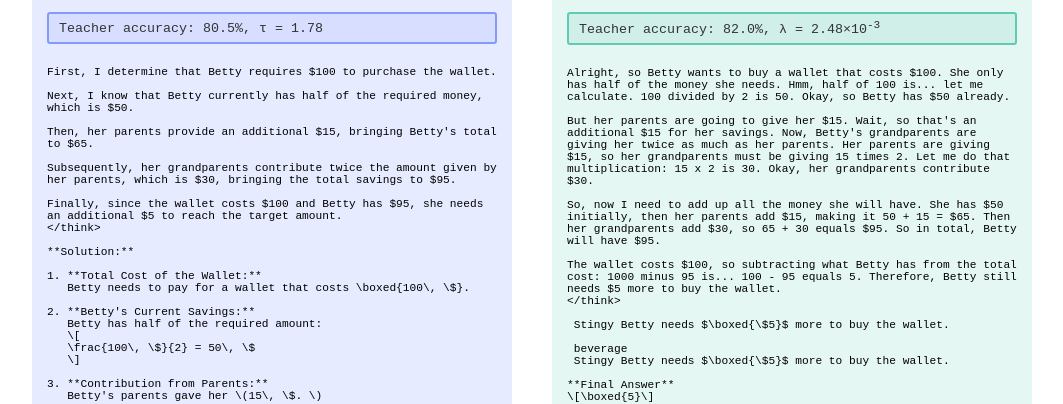
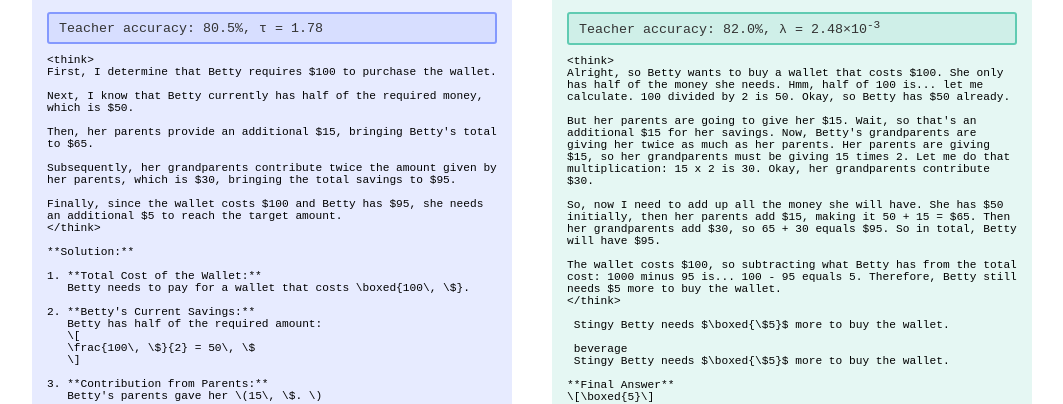
Before and after one commit to ashertrockman/testing, a plain HTML site: page traces/index.html in a window 1280 px wide. Shown: the part 404-808 px from the top of the page, without its empty margins (108-1171 px from the left). Drawn offline with Linux system fonts and the light colour scheme; a small style sheet from the web is missing.

Commit message:
think tag back

```diff
--- a/traces/index.html
+++ b/traces/index.html
@@ -328,9 +328,9 @@
             document.getElementById('instructions-content').innerHTML = `<pre>${data.instructions}</pre>`;
             document.getElementById('problem-content').innerHTML = `<pre>${data.problem}</pre>`;
             document.getElementById('blue-meta').innerHTML = `<small>${gp[0]}</small>`;
-            document.getElementById('blue-content').textContent = data.greenContent;
+            document.getElementById('blue-content').textContent = '<think>'+data.greenContent;
             document.getElementById('teal-meta').innerHTML = `<small>${gp[1]}</small>`;
-            document.getElementById('green-content').textContent = data.blueContent;
+            document.getElementById('green-content').textContent = '<think>'+data.blueContent;
 
             // Update button states
             document.getElementById('prev-btn').disabled = currentPage === 0;
```
